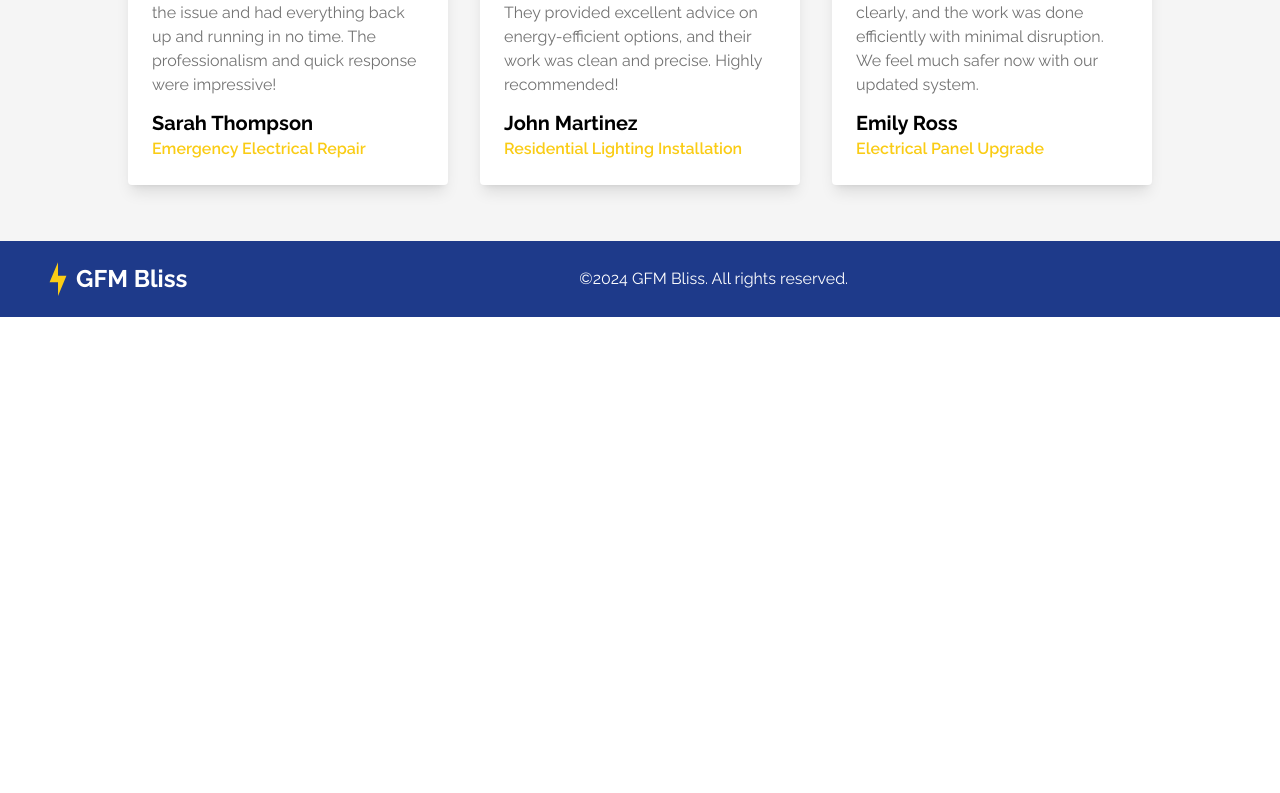
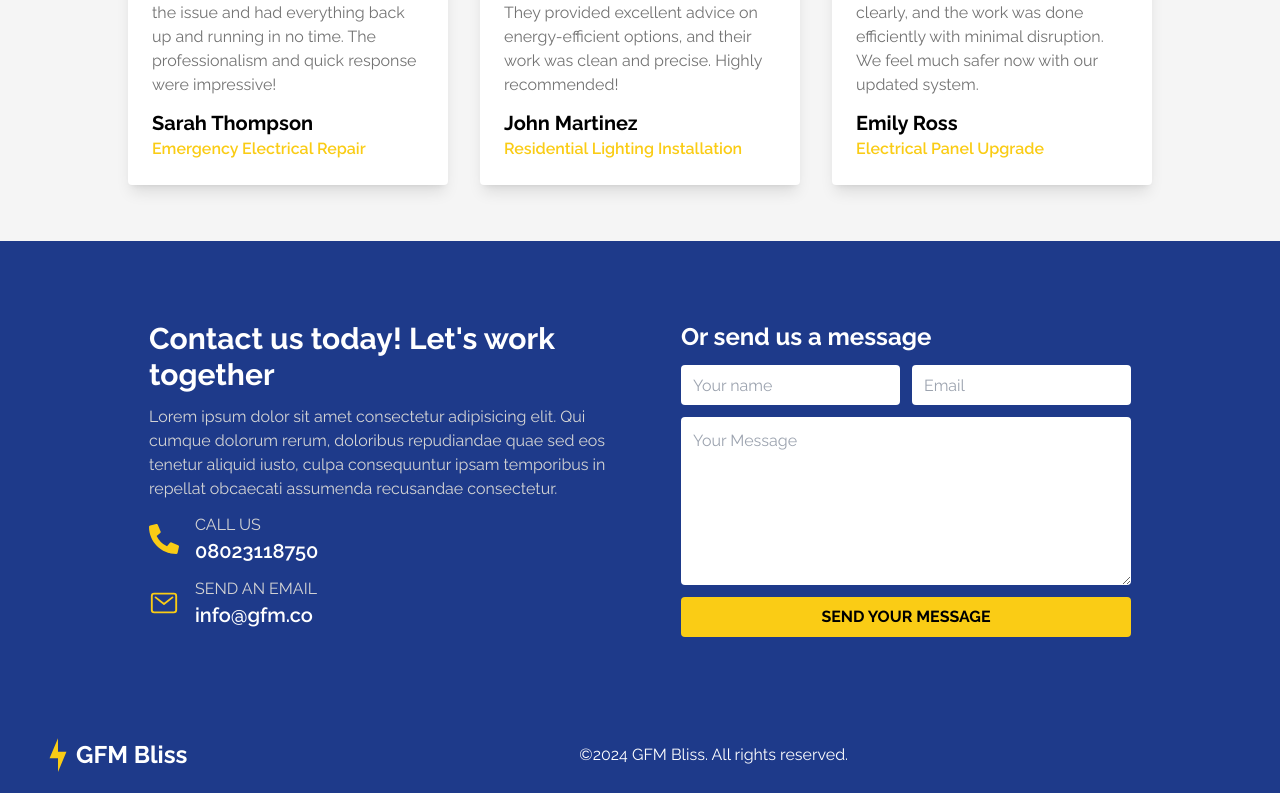
Before and after one commit to Simeon-npm/gfm_bliss, a React (Vite) app: page / in a window 1280 px wide. Shown: the part 2496-3289 px from the top of the page. Before the commit the page ends 2813 px from the top, so only its background shows below. Built offline with nearby package versions, Linux system fonts and the light colour scheme.

Commit message:
contact UI

```diff
--- a/src/App.jsx
+++ b/src/App.jsx
@@ -6,6 +6,7 @@ import Services from './components/services'
 import Emergency from './components/emergency'
 import Qualities from './components/qualities'
 import Testimonial from './components/testimonial'
+import Contact from './components/contact'
 import Footer from './footer'
 
 const App = () => {
@@ -18,6 +19,7 @@ const App = () => {
       <Emergency />
       <Qualities />
       <Testimonial />
+      <Contact />
       <Footer />
     </div>
   )
--- /dev/null
+++ b/src/components/contact.jsx
@@ -0,0 +1,48 @@
+import React from 'react'
+import { FaPhoneAlt } from "react-icons/fa";
+import { IoMailOutline } from "react-icons/io5";
+import { contactItems } from '../constants';
+
+const contact = () => {
+  return (
+    <div className='bg-primary flex justify-center gap-8 py-20 px-10'>
+        <div className='max-w-[500px] text-white space-y-3'>
+            <h1 className='font-bold text-3xl'>Contact us today! Let's work together</h1>
+            <p className=' text-neutral-300'>Lorem ipsum dolor sit amet consectetur adipisicing elit. Qui cumque dolorum rerum, doloribus repudiandae quae sed eos tenetur aliquid iusto, culpa consequuntur ipsam temporibus in repellat obcaecati assumenda recusandae consectetur.</p>
+            <div className='flex items-center gap-4'>
+                <FaPhoneAlt className='text-subordinate text-3xl'/>
+                <div>
+                <h3 className='text-neutral-300'>CALL US</h3>
+                <h1 className='text-xl font-semibold'>{contactItems.phoneNumber}</h1>
+                </div>
+            </div>
+            <div className='flex items-center gap-4'>
+                <IoMailOutline className='text-subordinate text-3xl'/>
+                <div>
+                <h3 className='text-neutral-300'>SEND AN EMAIL</h3>
+                <h1 className='text-xl font-semibold'>{contactItems.email}</h1>
+                </div>
+            </div>
+
+        </div>
+
+
+        <div className=' min-w-[450px] space-y-3'>
+          <h1 className='font-bold text-white text-2xl'>Or send us a message</h1>
+          <form action="get" className='flex flex-col '>
+            <div className='grid grid-cols-2 gap-3'>
+                <input className='h-10 px-3 focus:outline-none rounded' type="text" name='name' placeholder='Your name' />
+                <input className='h-10 px-3 focus:outline-none rounded' type="email" name='email' placeholder='Email'  />
+                <textarea className=' col-span-2 p-3 rounded focus:outline-none' name="message" id="" placeholder='Your Message' rows={6}></textarea>
+            </div>
+
+
+            <button className='bg-subordinate mt-3 rounded py-2 font-bold'>SEND YOUR MESSAGE</button>
+          </form>
+        </div>
+
+    </div>
+  )
+}
+
+export default contact
--- a/src/components/emergency.jsx
+++ b/src/components/emergency.jsx
@@ -1,6 +1,6 @@
 import React from 'react'
 import { FaPhoneAlt } from "react-icons/fa";
-import { phoneNumber } from '../constants';
+import { contactItems } from '../constants';
 
 const emergency = () => {
   return (
@@ -10,7 +10,7 @@ const emergency = () => {
 
         <div className='flex items-center gap-3 font-bold'>
             <FaPhoneAlt className='text-subordinate' />
-            {phoneNumber}
+            {contactItems.phoneNumber}
         </div>
     </div>
   )
--- a/src/constants.jsx
+++ b/src/constants.jsx
@@ -5,7 +5,11 @@ import service4 from './assets/construction.png'
 import { FaRegLightbulb, FaBolt, FaClock, FaCalendar, FaNewspaper } from "react-icons/fa";
 import { MdEmergency } from "react-icons/md";
 
-export const phoneNumber = '08023118750'
+export const contactItems = {
+  phoneNumber:'08023118750',
+  email: 'info@gfm.co'
+}
+
 
 export const servicesData = [
     {
--- a/src/emergency-number.jsx
+++ b/src/emergency-number.jsx
@@ -1,13 +1,13 @@
 import React from 'react'
 import { FaPhoneAlt } from "react-icons/fa";
-import { phoneNumber } from './constants';
+import { contactItems } from './constants';
 
 const emergency = () => {
   return (
     <div>
         <div className='flex justify-center py-4 items-center'>
             <FaPhoneAlt className='text-subordinate' />
-            <p className='font-semibold ml-3'>Give us an emergency call {phoneNumber}</p>
+            <p className='font-semibold ml-3'>Give us an emergency call {contactItems.phoneNumber}</p>
         </div>
     </div>
   )
```
